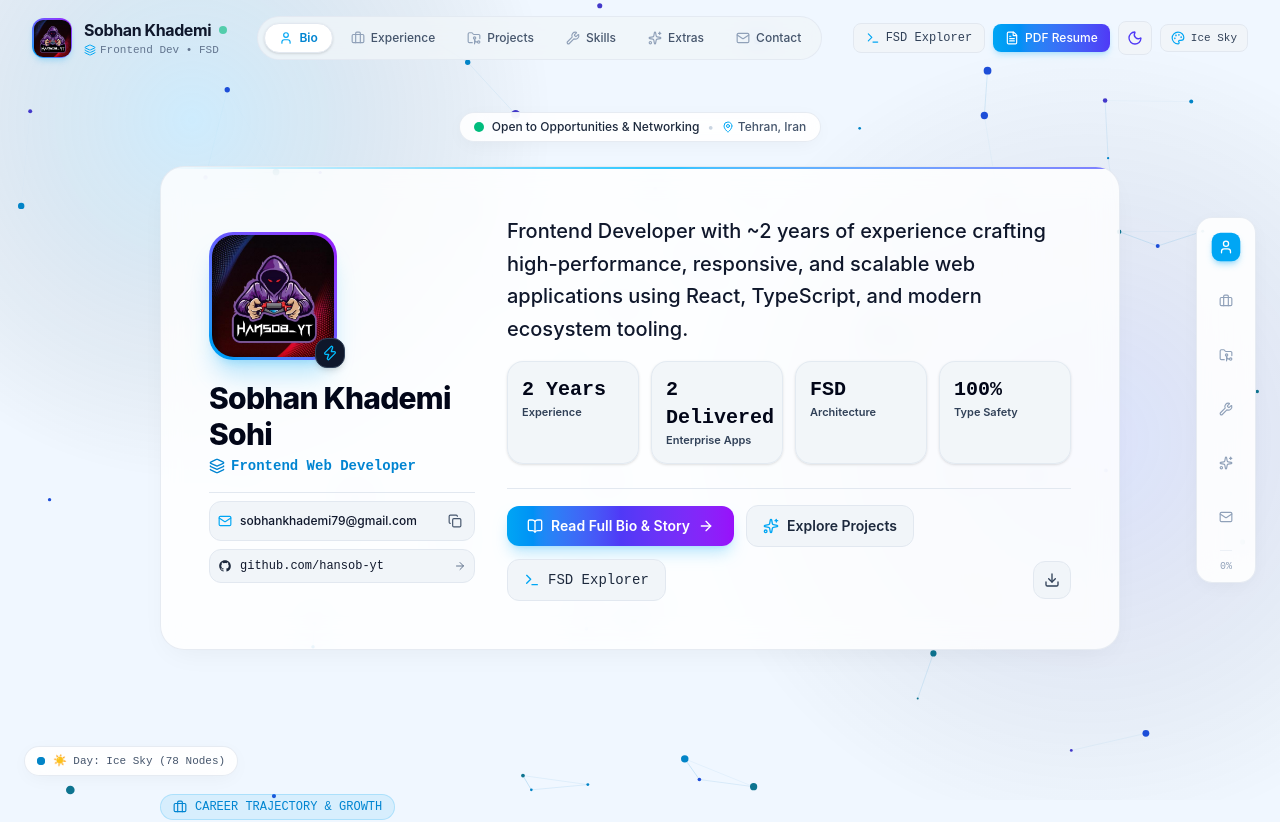
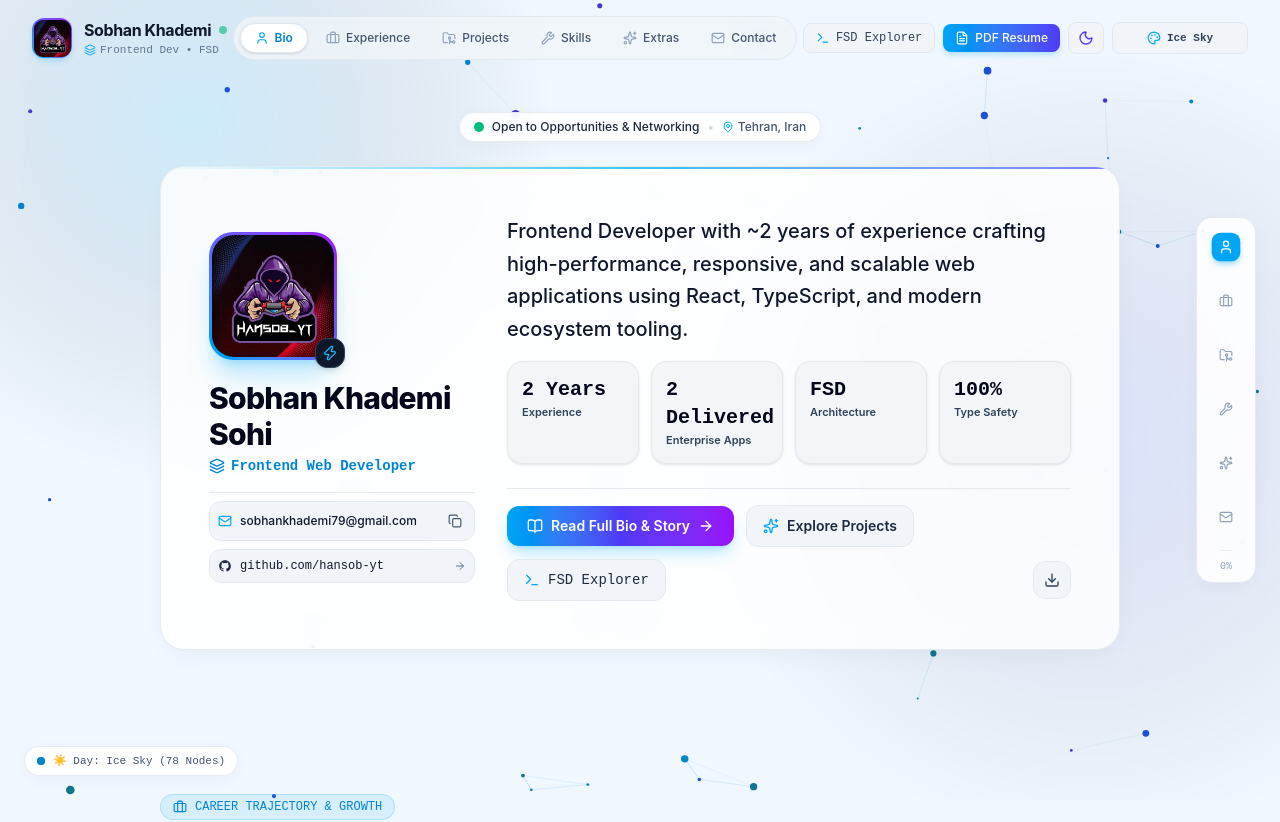
Before and after one commit to hansob-yt/myCV, a React (Vite) app: page / in a window 1280 px wide. Shown: the top 822 px of the page. Built offline with nearby package versions, Linux system fonts and the light colour scheme.

Commit message:
fix(navBar): added min width to theme change button

```diff
--- a/src/components/Navbar.tsx
+++ b/src/components/Navbar.tsx
@@ -77,9 +77,9 @@ export const Navbar: React.FC<NavbarProps> = ({
         <a
           href="#bio"
           onClick={(e) => handleNavClick(e, '#bio')}
-          className="group flex items-center gap-3 cursor-pointer focus:outline-none"
+          className="group flex items-center gap-3 cursor-pointer focus:outline-none shrink-0"
         >
-          <div className="relative w-10 h-10 rounded-xl bg-gradient-to-tr from-sky-500 via-indigo-500 to-purple-600 p-[1.5px] shadow-md shadow-sky-500/20 group-hover:shadow-sky-500/40 group-hover:scale-105 transition-all duration-300">
+          <div className="relative w-10 h-10 rounded-xl bg-gradient-to-tr from-sky-500 via-indigo-500 to-purple-600 p-[1.5px] shadow-md shadow-sky-500/20 group-hover:shadow-sky-500/40 group-hover:scale-105 transition-all duration-300 shrink-0">
             <div className="w-full h-full bg-slate-900 rounded-[9px] overflow-hidden flex items-center justify-center relative">
               <img
                 src={personalBio.avatarUrl}
@@ -101,20 +101,20 @@ export const Navbar: React.FC<NavbarProps> = ({
           </div>
           <div className="flex flex-col">
             <div className="flex items-center gap-2">
-              <span className="font-bold text-base text-slate-900 dark:text-white tracking-tight group-hover:text-sky-500 dark:group-hover:text-sky-400 transition-colors">
+              <span className="font-bold text-base text-slate-900 dark:text-white tracking-tight group-hover:text-sky-500 dark:group-hover:text-sky-400 transition-colors whitespace-nowrap">
                 Sobhan Khademi
               </span>
-              <span className="w-2 h-2 rounded-full bg-emerald-500 animate-pulse" title="Available for opportunities" />
+              <span className="w-2 h-2 rounded-full bg-emerald-500 animate-pulse shrink-0" title="Available for opportunities" />
             </div>
-            <span className="text-[11px] text-slate-500 dark:text-slate-400 font-mono flex items-center gap-1">
-              <Layers className="w-3 h-3 text-sky-500" />
+            <span className="text-[11px] text-slate-500 dark:text-slate-400 font-mono flex items-center gap-1 whitespace-nowrap">
+              <Layers className="w-3 h-3 text-sky-500 shrink-0" />
               Frontend Dev • FSD
             </span>
           </div>
         </a>
 
         {/* Desktop Navigation Links */}
-        <nav className="hidden md:flex items-center gap-1 bg-slate-100/80 dark:bg-slate-900/70 p-1.5 rounded-full border border-slate-200/80 dark:border-slate-800/80 backdrop-blur-md">
+        <nav className="hidden md:flex items-center gap-1 bg-slate-100/80 dark:bg-slate-900/70 p-1.5 rounded-full border border-slate-200/80 dark:border-slate-800/80 backdrop-blur-md shrink-0">
           {navLinks.map((link) => {
             const isActive = activeSection === link.id;
             return (
@@ -122,85 +122,85 @@ export const Navbar: React.FC<NavbarProps> = ({
                 key={link.id}
                 href={link.href}
                 onClick={(e) => handleNavClick(e, link.href)}
-                className={`px-3.5 py-1.5 rounded-full text-xs font-medium transition-all duration-200 flex items-center gap-1.5 ${
+                className={`px-3.5 py-1.5 rounded-full text-xs font-medium transition-all duration-200 flex items-center gap-1.5 whitespace-nowrap ${
                   isActive
                     ? 'bg-white dark:bg-slate-800 text-sky-600 dark:text-sky-400 shadow-sm font-semibold border border-slate-200 dark:border-slate-700/60'
                     : 'text-slate-600 dark:text-slate-400 hover:text-slate-900 dark:hover:text-white hover:bg-slate-200/60 dark:hover:bg-slate-800/50'
                 }`}
               >
-                <link.icon className={`w-3.5 h-3.5 ${isActive ? 'text-sky-500' : 'text-slate-400'}`} />
-                {link.name}
+                <link.icon className={`w-3.5 h-3.5 shrink-0 ${isActive ? 'text-sky-500' : 'text-slate-400'}`} />
+                <span>{link.name}</span>
               </a>
             );
           })}
         </nav>
 
         {/* Actions (Code Explorer, PDF Resume, Day/Night Toggle, Atmosphere Switcher) */}
-        <div className="hidden sm:flex items-center gap-2">
+        <div className="hidden sm:flex items-center gap-2 shrink-0">
           {/* Terminal / Code Explorer Button */}
           <button
             onClick={onOpenTerminal}
-            className="flex items-center gap-1.5 px-3 py-1.5 rounded-lg text-xs font-mono font-medium text-slate-700 dark:text-slate-300 bg-slate-100 dark:bg-slate-800/80 hover:bg-sky-500/10 hover:text-sky-600 dark:hover:text-sky-400 border border-slate-200 dark:border-slate-700/60 transition-all hover:scale-105 active:scale-95 cursor-pointer"
+            className="flex items-center justify-center gap-1.5 px-3 py-1.5 rounded-lg text-xs font-mono font-medium text-slate-700 dark:text-slate-300 bg-slate-100 dark:bg-slate-800/80 hover:bg-sky-500/10 hover:text-sky-600 dark:hover:text-sky-400 border border-slate-200 dark:border-slate-700/60 transition-all hover:scale-105 active:scale-95 cursor-pointer shrink-0"
             title="Open FSD Architecture Code Explorer"
           >
-            <Terminal className="w-3.5 h-3.5 text-sky-500" />
-            <span>FSD Explorer</span>
+            <Terminal className="w-3.5 h-3.5 text-sky-500 shrink-0" />
+            <span className="whitespace-nowrap">FSD Explorer</span>
           </button>
 
           {/* PDF Resume Trigger */}
           <button
             onClick={handlePrintClick}
-            className="flex items-center gap-1.5 px-3 py-1.5 rounded-lg text-xs font-medium text-white bg-gradient-to-r from-sky-500 to-indigo-600 hover:from-sky-400 hover:to-indigo-500 shadow-md shadow-sky-500/20 hover:shadow-sky-500/30 transition-all hover:scale-105 active:scale-95 cursor-pointer"
+            className="flex items-center justify-center gap-1.5 px-3 py-1.5 rounded-lg text-xs font-medium text-white bg-gradient-to-r from-sky-500 to-indigo-600 hover:from-sky-400 hover:to-indigo-500 shadow-md shadow-sky-500/20 hover:shadow-sky-500/30 transition-all hover:scale-105 active:scale-95 cursor-pointer shrink-0"
             title="Download / Print PDF Resume"
           >
-            <FileText className="w-3.5 h-3.5" />
-            <span>PDF Resume</span>
+            <FileText className="w-3.5 h-3.5 shrink-0" />
+            <span className="whitespace-nowrap">PDF Resume</span>
           </button>
 
-          {/* Day / Night Mode Switcher Button */}
+          {/* Day / Night Mode Switcher Button (Fixed width & height to prevent layout shifting) */}
           <button
             onClick={toggleMode}
-            className="p-2 rounded-lg text-slate-700 dark:text-slate-300 bg-slate-100 dark:bg-slate-800/80 hover:bg-slate-200 dark:hover:bg-slate-700 border border-slate-200 dark:border-slate-700/60 transition-all hover:scale-105 active:scale-95 cursor-pointer"
+            className="w-9 h-8 flex items-center justify-center rounded-lg text-slate-700 dark:text-slate-300 bg-slate-100 dark:bg-slate-800/80 hover:bg-slate-200 dark:hover:bg-slate-700 border border-slate-200 dark:border-slate-700/60 transition-all hover:scale-105 active:scale-95 cursor-pointer shrink-0"
             title={mode === 'dark' ? 'Switch to Day (Light) Mode' : 'Switch to Night (Dark) Mode'}
             aria-label="Toggle day / night mode"
           >
             {mode === 'dark' ? (
-              <Sun className="w-4 h-4 text-amber-400" />
+              <Sun className="w-4 h-4 text-amber-400 shrink-0" />
             ) : (
-              <Moon className="w-4 h-4 text-indigo-600" />
+              <Moon className="w-4 h-4 text-indigo-600 shrink-0" />
             )}
           </button>
 
-          {/* Atmosphere Background Palette Switcher */}
+          {/* Atmosphere Background Palette Switcher (Locked width to prevent shifting when theme name length changes) */}
           <button
             onClick={cycleAtmosphere}
-            className="flex items-center gap-1.5 px-2.5 py-1.5 rounded-lg text-xs font-mono font-medium text-slate-700 dark:text-slate-300 bg-slate-100 dark:bg-slate-800/80 hover:bg-slate-200 dark:hover:bg-slate-700 border border-slate-200 dark:border-slate-700/60 transition-all hover:scale-105 active:scale-95 cursor-pointer group"
+            className="w-9 lg:w-[136px] min-w-[36px] lg:min-w-[136px] h-8 flex items-center justify-center gap-1.5 px-2 rounded-lg text-xs font-mono font-medium text-slate-700 dark:text-slate-300 bg-slate-100 dark:bg-slate-800/80 hover:bg-slate-200 dark:hover:bg-slate-700 border border-slate-200 dark:border-slate-700/60 transition-all hover:scale-105 active:scale-95 cursor-pointer group shrink-0"
             title={`Atmosphere Mood: ${themeConfig.name} (Click to change)`}
           >
-            <Palette className="w-3.5 h-3.5 text-sky-500 group-hover:rotate-45 transition-transform" />
-            <span className="hidden lg:inline text-[11px]">{themeConfig.name}</span>
+            <Palette className="w-3.5 h-3.5 text-sky-500 group-hover:rotate-45 transition-transform shrink-0" />
+            <span className="hidden lg:inline text-[11px] truncate font-semibold text-center">{themeConfig.name}</span>
           </button>
         </div>
 
-        {/* Mobile Menu Buttons */}
-        <div className="flex sm:hidden items-center gap-1.5">
+        {/* Mobile Menu Buttons (Fixed dimensions) */}
+        <div className="flex sm:hidden items-center gap-1.5 shrink-0">
           <button
             onClick={toggleMode}
-            className="p-2 rounded-lg text-slate-700 dark:text-slate-300 bg-slate-100 dark:bg-slate-800 border border-slate-200 dark:border-slate-700 cursor-pointer"
+            className="w-9 h-9 flex items-center justify-center rounded-lg text-slate-700 dark:text-slate-300 bg-slate-100 dark:bg-slate-800 border border-slate-200 dark:border-slate-700 cursor-pointer shrink-0"
             aria-label="Toggle day/night mode"
           >
             {mode === 'dark' ? <Sun className="w-4 h-4 text-amber-400" /> : <Moon className="w-4 h-4 text-indigo-600" />}
           </button>
           <button
             onClick={cycleAtmosphere}
-            className="p-2 rounded-lg text-slate-700 dark:text-slate-300 bg-slate-100 dark:bg-slate-800 border border-slate-200 dark:border-slate-700 cursor-pointer"
+            className="w-9 h-9 flex items-center justify-center rounded-lg text-slate-700 dark:text-slate-300 bg-slate-100 dark:bg-slate-800 border border-slate-200 dark:border-slate-700 cursor-pointer shrink-0"
             aria-label="Cycle atmosphere theme"
           >
             <Palette className="w-4 h-4 text-sky-500" />
           </button>
           <button
             onClick={() => setMobileMenuOpen(!mobileMenuOpen)}
-            className="p-2 rounded-lg text-slate-700 dark:text-slate-300 bg-slate-100 dark:bg-slate-800 border border-slate-200 dark:border-slate-700 cursor-pointer"
+            className="w-9 h-9 flex items-center justify-center rounded-lg text-slate-700 dark:text-slate-300 bg-slate-100 dark:bg-slate-800 border border-slate-200 dark:border-slate-700 cursor-pointer shrink-0"
             aria-label="Toggle navigation menu"
           >
             {mobileMenuOpen ? <X className="w-5 h-5" /> : <Menu className="w-5 h-5" />}
@@ -225,7 +225,7 @@ export const Navbar: React.FC<NavbarProps> = ({
                 }`}
               >
                 <link.icon className="w-4 h-4 text-sky-500" />
-                {link.name}
+                <span>{link.name}</span>
               </a>
             ))}
           </div>
@@ -239,7 +239,7 @@ export const Navbar: React.FC<NavbarProps> = ({
               className="w-full flex items-center justify-center gap-2 py-2.5 px-4 rounded-xl text-xs font-mono font-medium text-slate-800 dark:text-slate-200 bg-slate-100 dark:bg-slate-800 border border-slate-200 dark:border-slate-700"
             >
               <Terminal className="w-4 h-4 text-sky-500" />
-              Launch FSD Code Explorer
+              <span>Launch FSD Code Explorer</span>
             </button>
             <button
               onClick={() => {
@@ -249,7 +249,7 @@ export const Navbar: React.FC<NavbarProps> = ({
               className="w-full flex items-center justify-center gap-2 py-2.5 px-4 rounded-xl text-xs font-medium text-white bg-gradient-to-r from-sky-500 to-indigo-600 shadow-md shadow-sky-500/20"
             >
               <FileText className="w-4 h-4" />
-              Download / Print PDF Resume
+              <span>Download / Print PDF Resume</span>
             </button>
           </div>
         </div>
```
